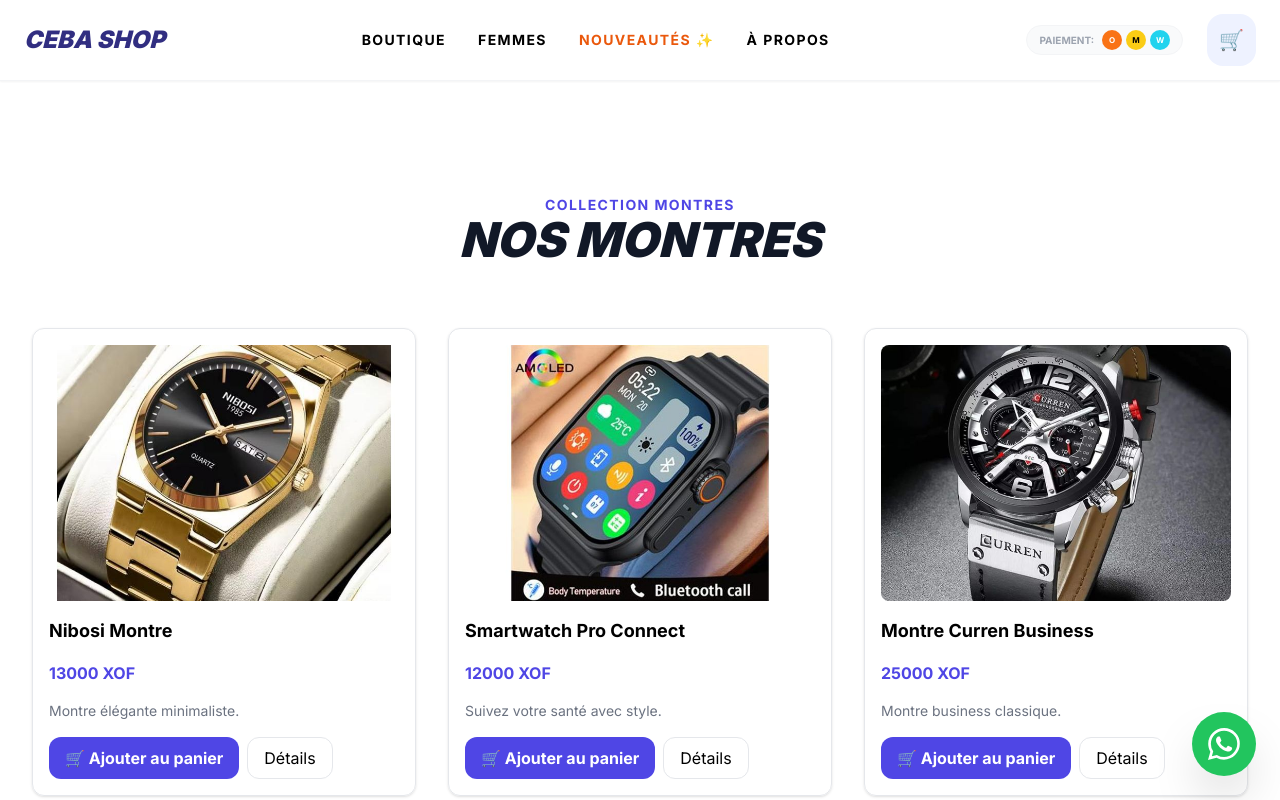
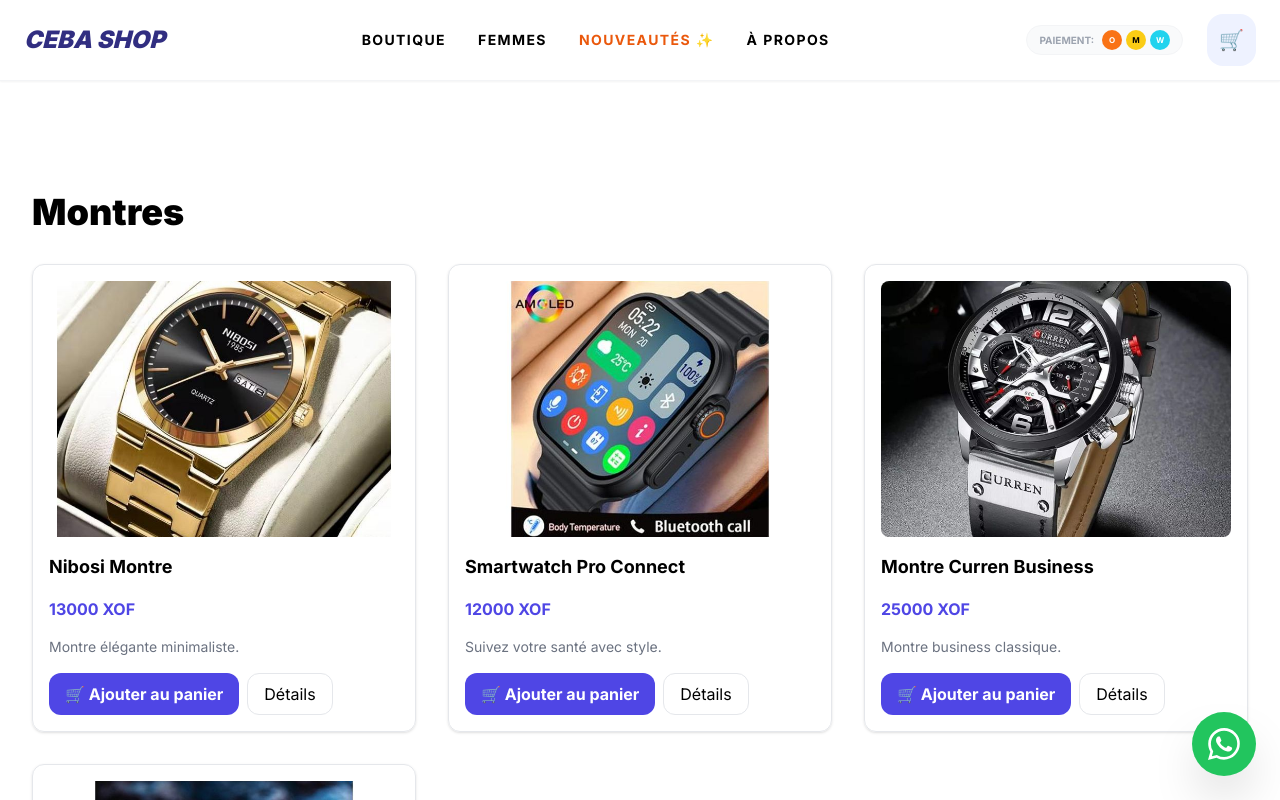
Before and after one commit to jeangoi483-droid/ceb-shop, a Next.js app: page /shop in a window 1280 px wide. Shown: the top 800 px of the page. Built offline with nearby package versions, Linux system fonts and the light colour scheme.

Commit message:
Refactor imports and update header in ShopPage

```diff
--- a/src/app/shop/page.tsx
+++ b/src/app/shop/page.tsx
@@ -1,18 +1,15 @@
 'use client';
 
-import React from 'react';
-import { mockProducts } from '../../data/products';
-import ProductCard from '../../components/ProductCard';
+import React from "react";
+import ProductCard from "../../components/ProductCard";
+import { mockProducts } from "../../data/products";
 
 export default function ShopPage() {
   return (
     <div className="max-w-7xl mx-auto p-8 pt-24">
-      <header className="mb-16 text-center">
-        <span className="text-indigo-600 font-bold tracking-widest uppercase text-sm">Collection Montres</span>
-        <h1 className="text-5xl font-black mb-4 text-gray-900 uppercase italic">Nos Montres</h1>
-      </header>
+      <h1 className="text-4xl font-black mb-8">Montres</h1>
       <div className="grid grid-cols-1 md:grid-cols-2 lg:grid-cols-3 gap-8">
-        {mockProducts.map(product => (
+        {mockProducts.map((product) => (
           <ProductCard key={product.id} product={product} />
         ))}
       </div>
```
